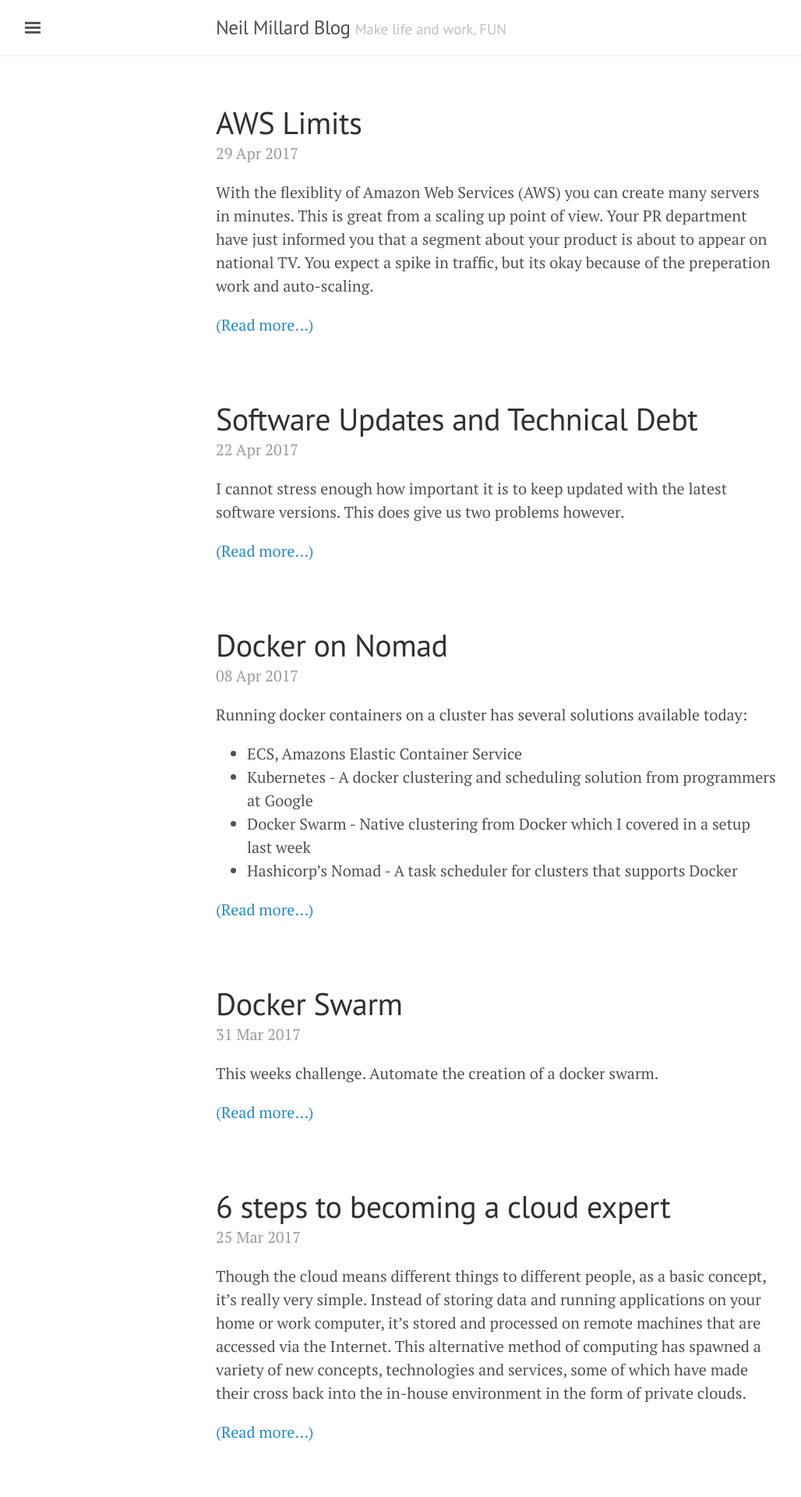
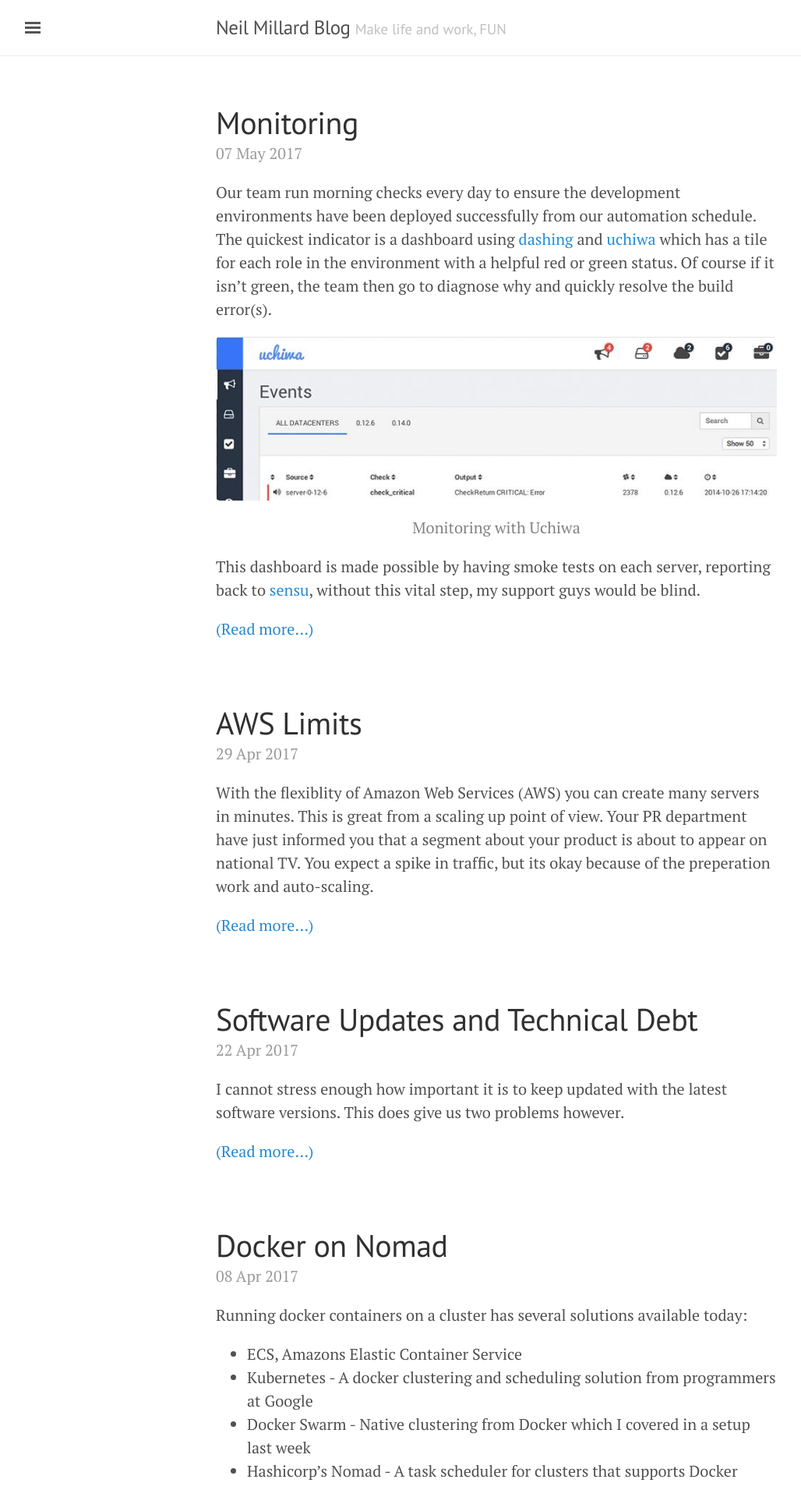
Before and after one commit to neilmillard/neilmillard.github.io, a Jekyll site: the page built from index.html, in a window 1280 px wide. Shown: the top 1920 px of the page at 78% size, without its empty margins (3-1031 px from the left). Built offline with Jekyll 4.4.1, drawn with Linux system fonts in a browser that asks for light colours; nearby versions of some CDN libraries; the list of posts is cut into pages by our own code; some of the changed text lies outside the part shown.

Commit message:
publish monitoring smoketests

````diff
--- /dev/null
+++ b/_posts/2017-05-07-monitoring.md
@@ -0,0 +1,65 @@
+---
+layout: post
+status: publish
+published: true
+title: Monitoring
+author_login: neil
+author_email: neil@neilmillard.com
+categories: [Infrastructure]
+description:
+tags: [monitoring, logging, sensu]
+comments: true
+crosspost_to_medium: true
+---
+Our team run morning checks every day to ensure the development environments have been deployed successfully from our automation schedule.
+The quickest indicator is a dashboard using [dashing](http://dashing.io/) and [uchiwa](https://uchiwa.io/) which has a tile for each role in the environment with a helpful red or green status.
+Of course if it isn't green, the team then go to diagnose why and quickly resolve the build error(s).
+{% include image.html
+      img="/public/img/uchiwa.jpg"
+      title="uchiwa dashboard"
+      caption="Monitoring with Uchiwa" %}
+
+This dashboard is made possible by having smoke tests on each server, reporting back to [sensu](https://sensuapp.org/), without this vital step, my support guys would be blind.
+
+There is a project for Sensu that provides a range of [plugins](http://sensu-plugins.io/). Cpu, memory, disk, http request, export to Graphite and 'many more'.
+
+You can of course write your own plugin, as I have been this week. The plugins are written mostly in [Ruby](https://www.ruby-lang.org). My task was to create a plugin that exports AWS snapshot data to Graphite.
+
+By mashing the aws checks with the metrics code found here, I was able to make a check to test and alert on the age of snapshots based on a filter.
+
+```ruby
+def filters
+    @filters = [
+      {
+        name: 'status',
+        values: ['completed']
+      }
+    ]
+    return if config[:filter_tag].nil?
+    filters.merge!(
+      [
+        name: "tag:#{config[:filter_tag]}",
+        values: [config[:filter_arg]]
+      ]
+    )
+  end
+
+resp = ec2client.describe_snapshots(
+        filters: filters
+      )
+snapshot_time = snapshots.max_by { |my_snap| my_snap.start_time.to_i }
+age_hours = (Time.now.to_i - snapshot_time) / 60
+message = "Snapshot time is #{Time.at(snapshot_time)}"
+if config[:critical_over] > 0 && config[:critical_over] >= age_hours
+  critical message
+end
+```
+
+By modifying the above code slightly, also turned it into a metric to be exported to Graphite.
+
+{% include image.html
+      img="/public/img/heartbeat-pulse-trace.jpg"
+      title="monitoring graphs"
+      caption="Monitor servers to check they are alive" %}
+
+Let me know your experiences with monitoring and the tools that you use.
--- a/public/css/custom.scss
+++ b/public/css/custom.scss
@@ -7,7 +7,8 @@
   text-align: center;
 
   img {
-    margin: 0;
+    margin-left: auto;
+    margin-right: auto;
   }
   .image-caption {
     color: $grey-color;
````
Also changed, not shown: _drafts/design.md (added, +4 -0 lines), public/img/heartbeat-pulse-trace.jpg (added), public/img/uchiwa.jpg (added).
